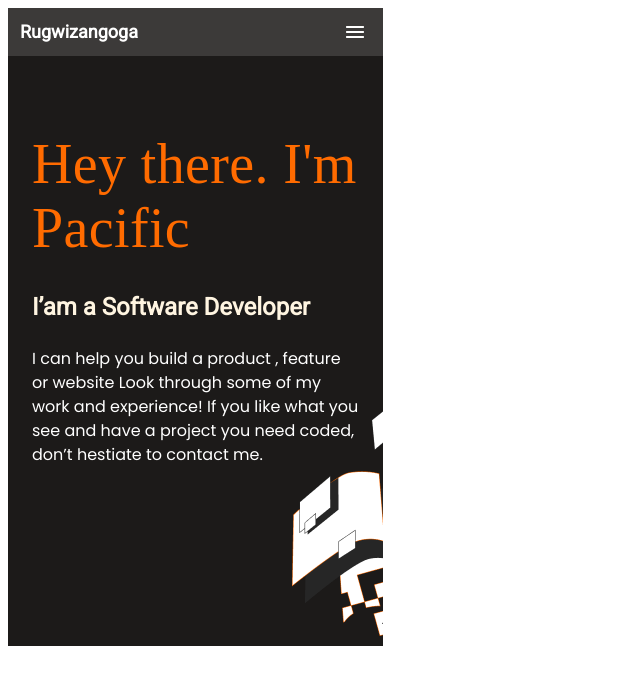
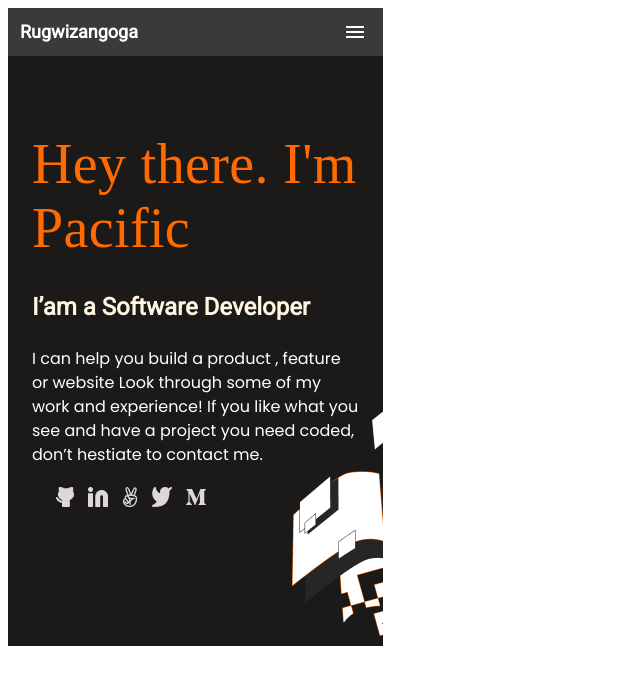
Before and after one commit to rugwizangoga/My-portfolio, a website: page index.html in a window 1280 px wide. Shown: the whole page, without its empty margins (0-640 px from the left). Drawn offline with Linux system fonts and the light colour scheme; a web font is replaced by a local one.

Commit message:
Added social media platforms

```diff
--- a/index.html
+++ b/index.html
@@ -29,6 +29,23 @@
                 <p>I can help you build a product , feature or website Look through some of my work and experience! If you like what you see and have a project you need coded,
                     don’t hestiate to contact me.</p>
             </div>
+            <div class="socialmedia app">
+                <div class="icon">
+                    <a href="https://github.com/rugwizangoga"><img src="/pic/Icons/hub.png" alt="GitHub"></a>
+                </div>
+                <div class="icon">
+                    <a href="https://www.linkedin.com/in/iradukunda-pacific-rugwizangoga"><img src="/pic/Icons/in.png" alt="LinkeIn"></a>
+                </div>
+                <div class="icon">
+                    <a href="#"><img src="/pic/Icons/v.png" alt="Vector"></a>
+                </div>
+                <div class="icon">
+                    <a href="https://twitter.com/IRugwizangoga"><img src="/pic/Icons/twitter.png" alt="Twitter"></a>
+                </div>
+                <div class="icon">
+                    <a href="#"><img src="/pic/Icons/media.png" alt="Media"></a>
+                </div>
+            </div>
             <div class="ilustration app">
                 <img src="/pic/Illustration (1).png" alt="Illustration">
             </div>
--- a/style.css
+++ b/style.css
@@ -92,3 +92,19 @@
     line-height: 24px;
     color: #FFFFFF;
 }
+.socialmedia{
+    display: flex;
+    flex-direction: row;
+    align-items: center;
+    margin-left: 34px;
+    width: 200px;
+    height: 40px;
+    padding: 15px 7px;
+}
+.icon {
+    display: flex;
+    flex-direction: row;
+    align-items: center;
+    justify-content: space-between;
+    padding: 7px;
+}
```
